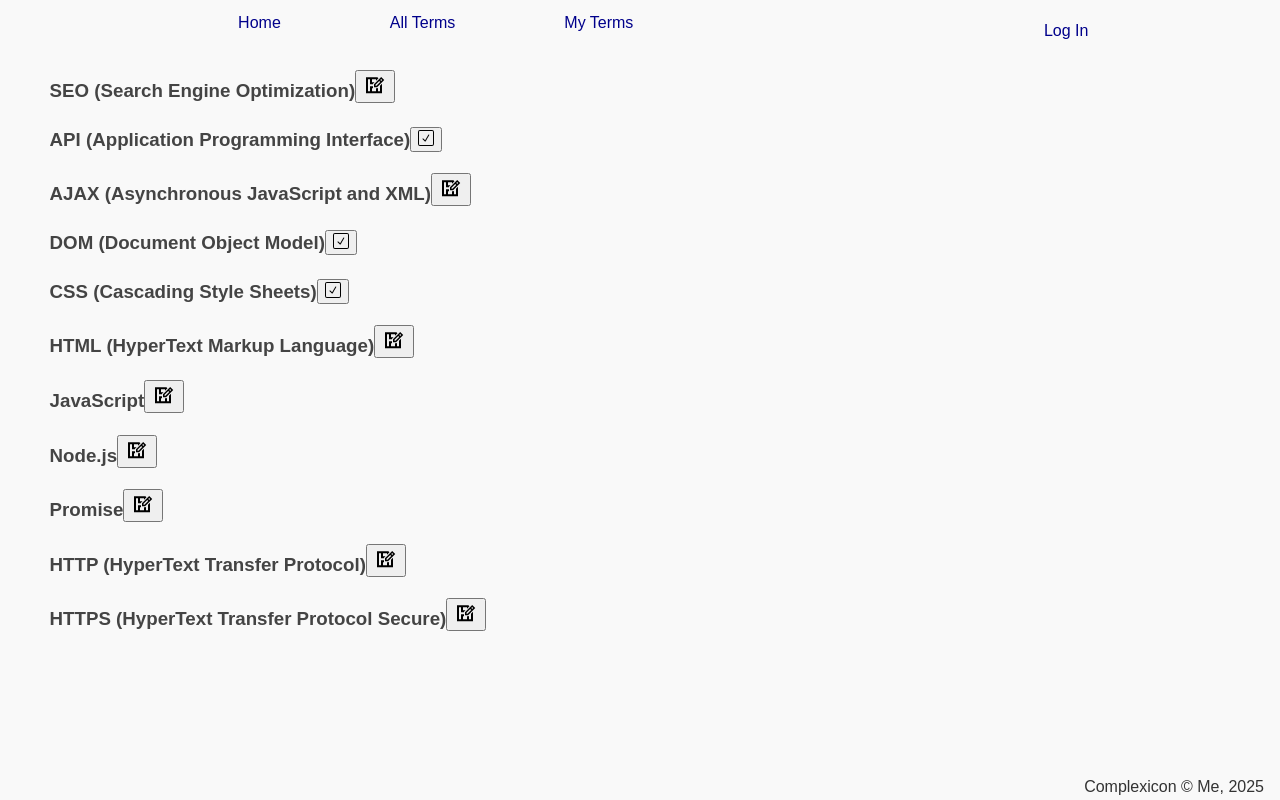
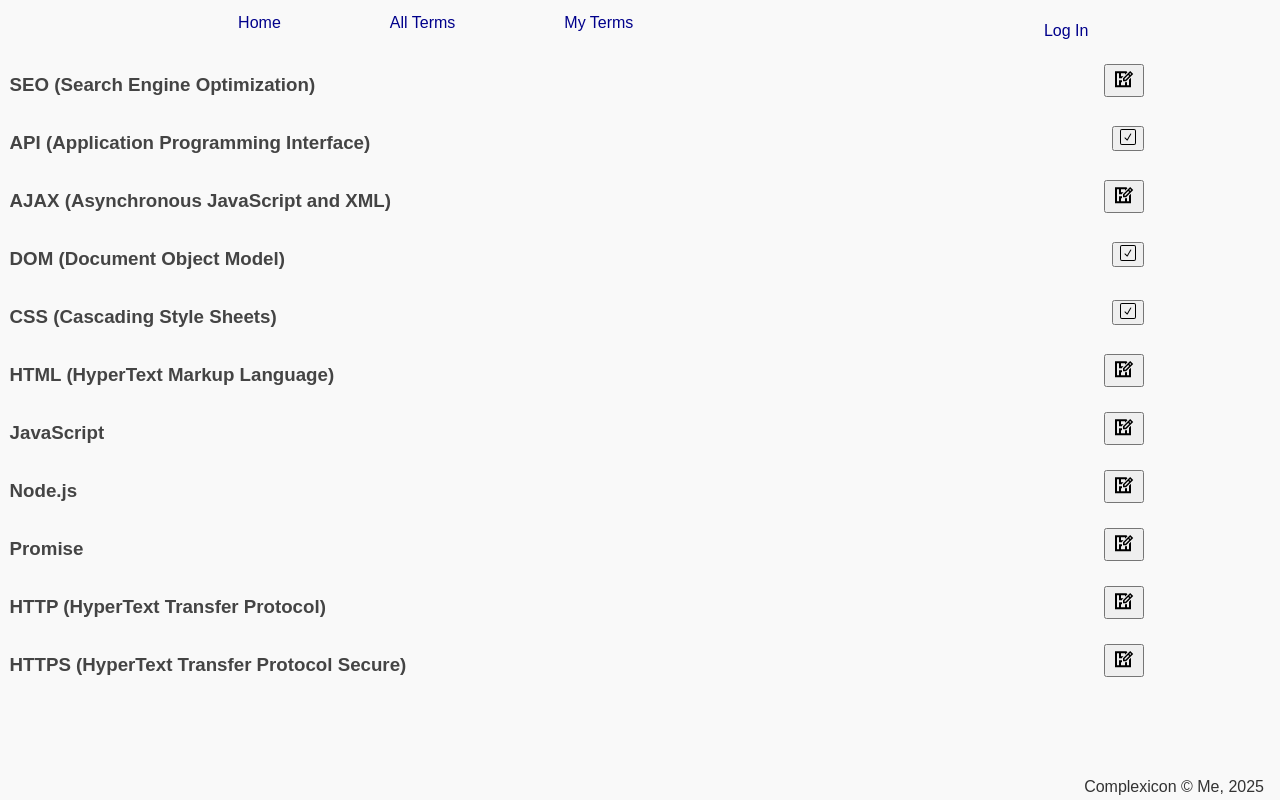
Before and after one commit to zMontreuilRRC/full-stack-demo, a React (Vite) app: page /terms in a window 1280 px wide. Built offline with nearby package versions, Linux system fonts and the light colour scheme.

Commit message:
Add some styling, update state handling with notes

```diff
--- a/src/App.tsx
+++ b/src/App.tsx
@@ -12,7 +12,7 @@ import { Term } from "./types/term";
 
 function App() {
   // import termData and initialize State to use it
-  const [terms, updateTermData] = useState<Term[]>(termData);
+  const [terms, updateTerms] = useState<Term[]>(termData);
 
   return (
       <Routes>
@@ -21,14 +21,31 @@ function App() {
           <Route path="/" element={<Layout />}>
 
             {/* Renders the App in the Layout */}
-            <Route index element={<Landing terms={terms}/>} />
-
+            <Route index element={
+              <Landing
+                terms={terms}
+                updateTerms={updateTerms}
+              />
+              }
+            />
 
             <Route path="/terms">
               {/* Index routes have no extra path (just "/terms" here) */}
-              <Route index element={<AllTerms terms={terms} />} />
+              <Route index element={
+                <AllTerms
+                  terms={terms}
+                  updateTerms={updateTerms}
+                />}
+              />
+
               {/* Child routes add their path to the parent (e.g. "/terms/my-terms") */}
-              <Route path="my-terms" element={<MyTerms terms={terms}/>} />
+              <Route path="my-terms" element={
+                <MyTerms
+                  terms={terms}
+                  updateTerms={updateTerms}
+                />
+                }
+              />
             </Route>
           </Route>
         </Routes>
--- a/src/components/common/term-card/TermCard.tsx
+++ b/src/components/common/term-card/TermCard.tsx
@@ -1,23 +1,46 @@
 import { Term } from "../../../types/term";
 import ToggleSaveButton from "../toggle-save-button/ToggleSaveButton";
+import "./term-card.css";
 
-export function TermCard({term, isExpanded, onTitleClick, }
-    : {term: Term, isExpanded: boolean, onTitleClick: (id: number) => void}
+export function TermCard(
+    {
+        term,
+        isExpanded,
+        onTitleClick,
+        onSaveClick
+    }
+    : {
+        term: Term,
+        isExpanded: boolean,
+        onTitleClick: () => void,
+        onSaveClick: () => void
+    }
 ) {
     return (
     <div className="term-card">
-        {/* clicking on one card's definition may close the defs for other cards */}
-        <h3 onClick={() => onTitleClick(term.id)}>
+        <div className="term-card-top">
+        {/*
+        Since we only want one card expanded at a time, "onTitleClick"
+        needs to be passed down from a higher component
+        */}
+        <h3 onClick={onTitleClick}>
             {term.title}
-            {/* TODO: onClick toggles save of term */}
-            <ToggleSaveButton
-                onClick={() => null}
-                isSaved={term.isFavourite}
-            />
         </h3>
+
+        {/* likewise, the state containing all of the terms needs
+        to know if a button's "favourite" status has changed,
+        so we pass down a method to update it. */}
+        <ToggleSaveButton
+            onClick={onSaveClick}
+            isSaved={term.isFavourite}
+        />
+        </div>
+
+        {/* Only display the definition if our IsExpanded prop returns True */}
         { isExpanded
             ? <p>{term.definition}</p>
             : null
         }
-    </div>);
+    </div>
+    );
 }
--- /dev/null
+++ b/src/components/common/term-card/term-card.css
@@ -0,0 +1,9 @@
+.term-card {
+    max-width: 100%;
+}
+
+.term-card-top {
+    display: flex;
+    align-items: center;
+    justify-content: space-between;
+}
--- a/src/components/common/term-list-display/TermListDisplay.tsx
+++ b/src/components/common/term-list-display/TermListDisplay.tsx
@@ -1,32 +1,76 @@
 import { useState } from "react";
 import { TermCard } from "../term-card/TermCard";
 import { Term } from "../../../types/term";
+import "./term-list-display.css"
 
 // props are passed as a single object, which may be destructured in parameters
-export function TermListDisplay({terms}: {terms: Term[]}) {
+export function TermListDisplay({
+        terms,
+        updateTerms
+    }:
+    {
+        terms: Term[],
+        updateTerms: React.Dispatch<React.SetStateAction<Term[]>>
+    }) {
     const [expandedId, setExpandedId] = useState<number|null>(null);
 
+    /**
+     * Updating states with arrays of objects can be complex!
+     * We must return a new map of the array, and we also must
+     * for each object return a copy of the original, and modify it if we need to.
+     */
+    const handleTermFavouriteClick = (termClicked: Term): void => {
+        updateTerms(oldTermState => {
+            // map the array to copy it, modifying if we need to
+            return oldTermState.map(t => {
+                /**
+                 * If our clicked ID matches the mapped term, we return
+                 * a destructuring of that object, but with the updated
+                 * "favourite" property value
+                 */
+                if(t.id === termClicked.id) {
+                    let newFavourite = !t.isFavourite;
+                    return {...t, isFavourite: newFavourite};
+                } else {
+                    // if not, we just return the original object for mapping.
+                    return t;
+                }
+            })
+        });
+    }
+
     // annotate type as a list of JSX elements
-    // map is the best means of creating a component array
+    // When creating an array of components, use the "map" method
     const termListItems: JSX.Element[] = terms.map((term) => {
         return (
             <TermCard
                 term={term}
+                // check state to see if this term's ID is the same as the expanded
                 isExpanded={term.id === expandedId}
+
+                // pass down a method that changes the expandedId state if the title is clicked
                 onTitleClick={
                     () => {
-                        term.id !== expandedId ? setExpandedId(term.id) : setExpandedId(null)
+                        term.id !== expandedId ?
+                        setExpandedId(term.id) :
+                        setExpandedId(null);
                     }
                 }
-                // all iterated components should have a Key provided
+
+                // pass down our favourite button click handler
+                onSaveClick={() => {
+                    handleTermFavouriteClick(term);
+                }}
+
+                // all iterated coamponents should have a Key provided
                 key={term.id}
             />
         )
     });
 
     return(
-        <ol className="terms-list">
+        <div className="terms-list">
             {termListItems}
-        </ol>
+        </div>
     )
 }
--- /dev/null
+++ b/src/components/common/term-list-display/term-list-display.css
@@ -0,0 +1,3 @@
+.terms-list {
+    width: 90%;
+}
--- a/src/components/pages/AllTerms.tsx
+++ b/src/components/pages/AllTerms.tsx
@@ -2,12 +2,18 @@ import { Term } from "../../types/term";
 import { TermListDisplay } from "../common/term-list-display/TermListDisplay";
 
 export function AllTerms(
-    {terms}:
+    {
+        terms,
+        updateTerms
+    }:
     {
         terms: Term[],
+        updateTerms: React.Dispatch<React.SetStateAction<Term[]>>
     }
 ) {
     return(
-        <TermListDisplay terms={terms} />
+        <TermListDisplay
+            terms={terms}
+            updateTerms={updateTerms} />
     )
 }
--- a/src/components/pages/Landing.tsx
+++ b/src/components/pages/Landing.tsx
@@ -3,8 +3,14 @@ import { Term } from "../../types/term";
 import { Search } from "../common/search/Search";
 import { TermListDisplay } from "../common/term-list-display/TermListDisplay";
 
-function Landing({terms}: {terms: Term[]}) {
-    // TODO: Add TermData as Context for all pages, App
+function Landing({
+        terms,
+        updateTerms
+    }:
+    {
+        terms: Term[],
+        updateTerms: React.Dispatch<React.SetStateAction<Term[]>>
+    }) {
     const [searchValue, setSearchValue] = useState<string>("");
 
     return (
@@ -30,6 +36,7 @@ function Landing({terms}: {terms: Term[]}) {
                           )
                           : []
                       }
+                      updateTerms={updateTerms}
                   />
               </section>
           </main>
--- a/src/components/pages/MyTerms.tsx
+++ b/src/components/pages/MyTerms.tsx
@@ -1,10 +1,20 @@
 import { Term } from "../../types/term";
 import { TermListDisplay } from "../common/term-list-display/TermListDisplay";
 
-export function MyTerms({terms}: {terms: Term[]}) {
+export function MyTerms(
+    {
+        terms,
+        updateTerms
+    }:
+    {
+        terms: Term[],
+        updateTerms: React.Dispatch<React.SetStateAction<Term[]>>
+    }
+) {
     return(
         <TermListDisplay
             terms={terms.filter(t => t.isFavourite)}
-            />
+            updateTerms={updateTerms}
+        />
     )
 }
```
